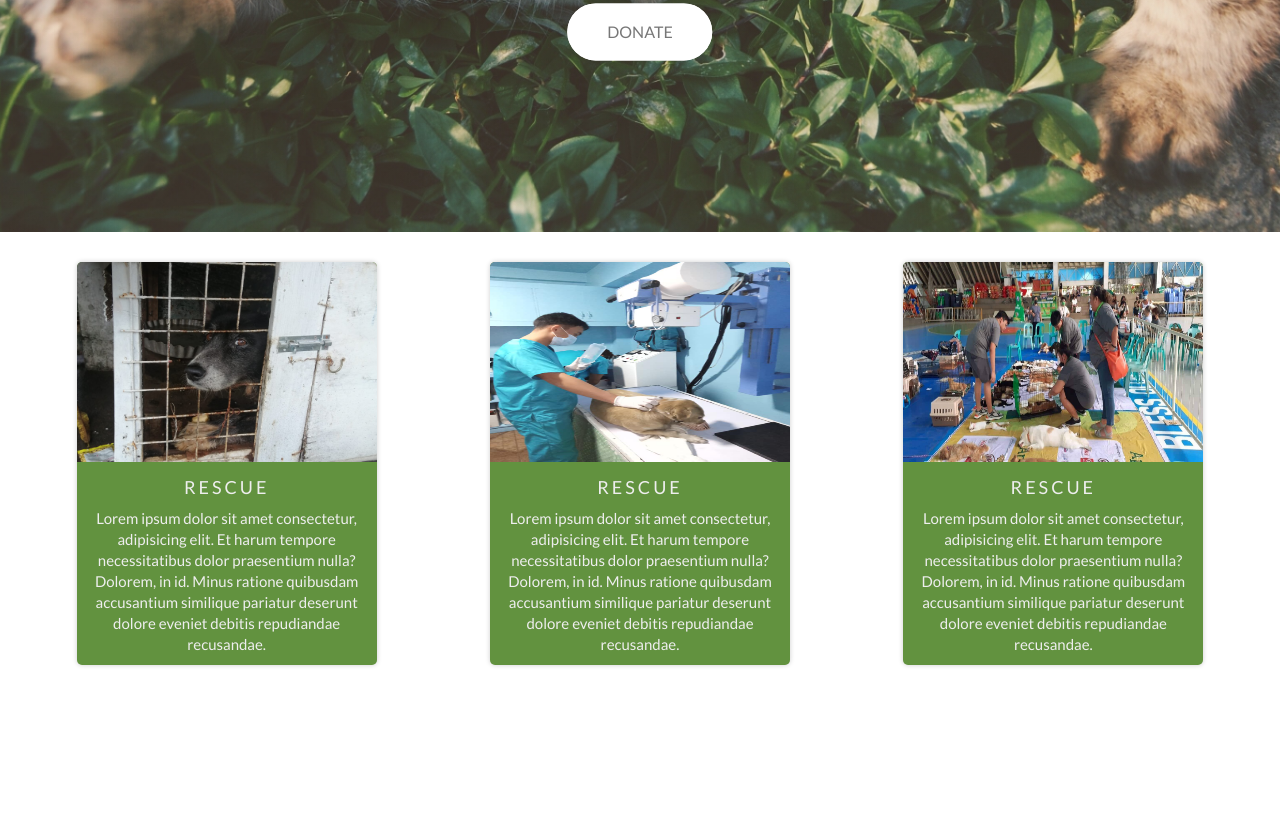
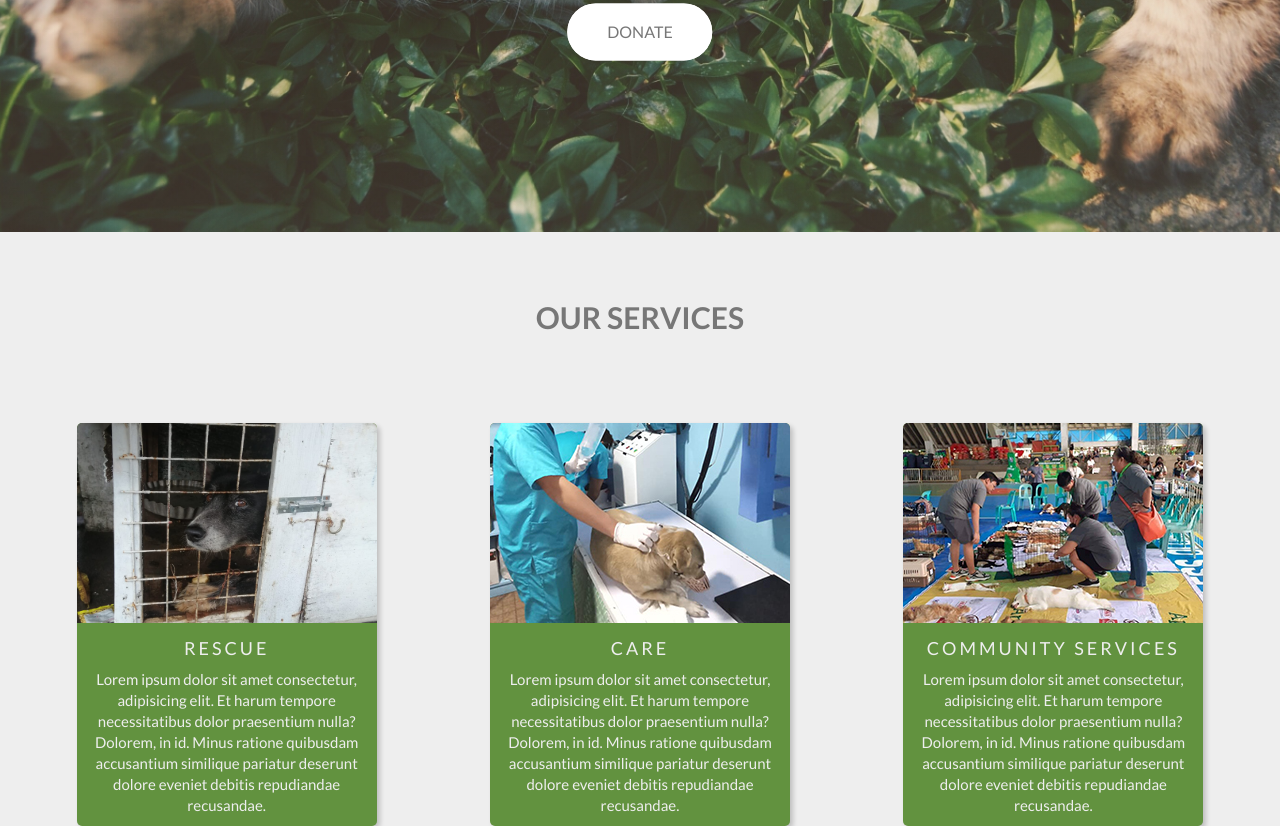
Before and after one commit to fluidwebdesigncompany/barks_meows, a plain HTML site: page index.html in a window 1280 px wide. Shown: the part 568-1394 px from the top of the page. Before the commit the page ends 1263 px from the top, so only its background shows below. Drawn offline with Linux system fonts and the light colour scheme.

Commit message:
Started to add card section

```diff
--- a/index.html
+++ b/index.html
@@ -1,24 +1,15 @@
 <!DOCTYPE html>
 <html lang="en">
-
 	<head>
 		<meta charset="UTF-8" />
-	<meta http-equiv="X-UA-Compatible"
-				content="IE=edge" />
-	<meta name="viewport"
-				content="width=device-width, initial-scale=1.0" />
-	<link rel="preconnect"
-				href="https://fonts.googleapis.com" />
-	<link rel="preconnect"
-				href="https://fonts.gstatic.com"
-				crossorigin />
-	<link href="https://fonts.googleapis.com/css2?family=Lato:ital,wght@0,100;0,300;0,400;0,700;0,900;1,300&display=swap"
-				rel="stylesheet" />
+		<meta http-equiv="X-UA-Compatible" content="IE=edge" />
+		<meta name="viewport" content="width=device-width, initial-scale=1.0" />
+		<link rel="preconnect" href="https://fonts.googleapis.com" />
+		<link rel="preconnect" href="https://fonts.gstatic.com" crossorigin />
+		<link href="https://fonts.googleapis.com/css2?family=Lato:ital,wght@0,100;0,300;0,400;0,700;0,900;1,300&display=swap" rel="stylesheet" />
 
-	<link rel="stylesheet"
-				href="normalize.css" />
-	<link rel="stylesheet"
-				href="style.css" />
+		<link rel="stylesheet" href="normalize.css" />
+		<link rel="stylesheet" href="style.css" />
 
 		<title>Barks & Meows Refuge Center</title>
 	</head>
@@ -42,9 +33,7 @@
 		<header class="header">
 			<div class="header-logo-box">
 				<!-- An img is an inline element so by placing inside a <div> we can make it a block and postion it -->
-			<img class="header-logo"
-					 src="img/logo-sml-square.jpg"
-					 alt="Barks & Meows logo" />
+				<img class="header-logo" src="img/logo-sml-square.jpg" alt="Barks & Meows logo" />
 			</div>
 			<div class="header-text-box">
 				<h1 class="heading-primary">
@@ -53,72 +42,56 @@
 				</h1>
 			</div>
 			<div class="btn-container">
-			<a href="#"
-				 class="btn btn-donate btn-animated">Donate</a>
+				<a href="#" class="btn btn-donate btn-animated">Donate</a>
 			</div>
 		</header>
 
 		<main>
-
 			<section class="section-about">
-
+				<div class="about-heading">
+					<h2 class="heading-secondary">Our Services</h2>
+				</div>
 				<div class="card__container">
-
 					<div class="row">
 						<div class="card">
 							<div class="card-img">
-							<img class="card-01__img"
-									 src='img/card-1-edit.jpg'
-									 alt='Photo of caged stray dog'
-									 title='Caged stray dog' />
+								<img class="card-01__img" src="img/card-1-edit.jpg" alt="Photo of caged stray dog" title="Caged stray dog" />
 							</div>
-						<div class="heading-tertiary">
-							Rescue
-						</div>
+							<div class="heading-tertiary">Rescue</div>
 							<div class="card-text">
-							<p>Lorem ipsum dolor sit amet consectetur, adipisicing elit. Et harum tempore necessitatibus dolor praesentium nulla? Dolorem, in id. Minus ratione quibusdam accusantium similique pariatur deserunt dolore eveniet debitis repudiandae recusandae.</p>
+								<p>
+									Lorem ipsum dolor sit amet consectetur, adipisicing elit. Et harum tempore necessitatibus dolor praesentium nulla? Dolorem, in id. Minus ratione quibusdam
+									accusantium similique pariatur deserunt dolore eveniet debitis repudiandae recusandae.
+								</p>
 							</div>
 						</div>
 						<div class="card">
 							<div class="card-img">
-							<img class="card-01__img"
-									 src='img/card-2.jpg'
-									 alt='Photo of caged stray dog'
-									 title='Caged stray dog' />
+								<img class="card-01__img" src="img/card-2-edit.jpg" alt="Photo of dog being looked at by a vet" title="Dog being examined" />
 							</div>
-						<div class="heading-tertiary">
-							Rescue
+							<div class="heading-tertiary">Care</div>
+							<div class="card-text">
+								<p>
+									Lorem ipsum dolor sit amet consectetur, adipisicing elit. Et harum tempore necessitatibus dolor praesentium nulla? Dolorem, in id. Minus ratione quibusdam
+									accusantium similique pariatur deserunt dolore eveniet debitis repudiandae recusandae.
+								</p>
 							</div>
-						<div class="card-text">
-							<p>Lorem ipsum dolor sit amet consectetur, adipisicing elit. Et harum tempore necessitatibus dolor praesentium nulla? Dolorem, in id. Minus ratione quibusdam accusantium similique pariatur deserunt dolore eveniet debitis repudiandae recusandae.</p>
-						</div>
-
 						</div>
 						<div class="card">
 							<div class="card-img">
-							<img class="card-01__img"
-									 src='img/card-3.jpg'
-									 alt='Photo of caged stray dog'
-									 title='Caged stray dog' />
+								<img class="card-01__img" src="img/card-3-edit.jpg" alt="Photo of community event" title="Community services" />
 							</div>
-						<div class="heading-tertiary">
-							Rescue
-						</div>
+							<div class="heading-tertiary">Community Services</div>
 							<div class="card-text">
-							<p>Lorem ipsum dolor sit amet consectetur, adipisicing elit. Et harum tempore necessitatibus dolor praesentium nulla? Dolorem, in id. Minus ratione quibusdam accusantium similique pariatur deserunt dolore eveniet debitis repudiandae recusandae.</p>
-						</div>
-
+								<p>
+									Lorem ipsum dolor sit amet consectetur, adipisicing elit. Et harum tempore necessitatibus dolor praesentium nulla? Dolorem, in id. Minus ratione quibusdam
+									accusantium similique pariatur deserunt dolore eveniet debitis repudiandae recusandae.
+								</p>
 							</div>
 						</div>
-
 					</div>
-
+				</div>
 			</section>
-
 		</main>
-
-
-
 	</body>
-
 </html>
--- a/style.css
+++ b/style.css
@@ -17,6 +17,11 @@ body	{
 	font-weight: 400;
 	line-height: 1.7;
 	color: #777;
+}
+
+.heading-secondary	{
+	font-size: 3rem;
+	text-transform: uppercase;
 }
 
 .heading__tertiary	{
@@ -77,6 +82,7 @@ body	{
 
 .header-logo	{
 	height: 8rem;
+	width: 8rem;
 	border-radius: 50%;
 }
 
@@ -138,7 +144,6 @@ body	{
 	padding: 1.5rem 4rem;
 	display: inline-block;
 	border-radius: 10rem;
-	/* border: 2px solid #48801F; */
 	transition: all 0.2s;
 	position: relative;
 	font-size: 1.6rem;
@@ -190,8 +195,18 @@ body	{
 
 /* ---------- About Section Cards ---------- */
 
+.section-about	{
+	background-color: #eee;
+	overflow: hidden;
+}
+
+.about-heading	{
+	margin-top: 6rem;
+	text-align: center;
+}
+
 .card__container	{
-	margin: 2rem;
+	margin: 0 2rem 0 2rem;
 	border-radius: 10px;
 }
 
@@ -200,6 +215,7 @@ body	{
 	display: flex;
 	justify-content: space-around;
 	flex-wrap: wrap;
+	margin-top: 4rem;
 }
 
 .card {
@@ -207,15 +223,15 @@ body	{
   position: relative;
   flex: 1;
   max-width: 300px;
-  /* height: 150px; */
-  margin: 10px;
+  margin-top: 4rem;
   border-radius: 5px;
-  box-shadow: 0 0 5px rgba(0, 0, 0, 0.2);
+  box-shadow: 3px 3px 5px rgba(0, 0, 0, 0.2);
 	display: flex;
 	flex-direction: column;
 	align-items: center;
 	color: #eee;
 }
+
 
 img	{
 	width: 300px;
```
Also changed, not shown: img/card-2-edit.jpg (added), img/card-3-edit.jpg (added). Lines whose indentation alone changed are shown as unchanged.
